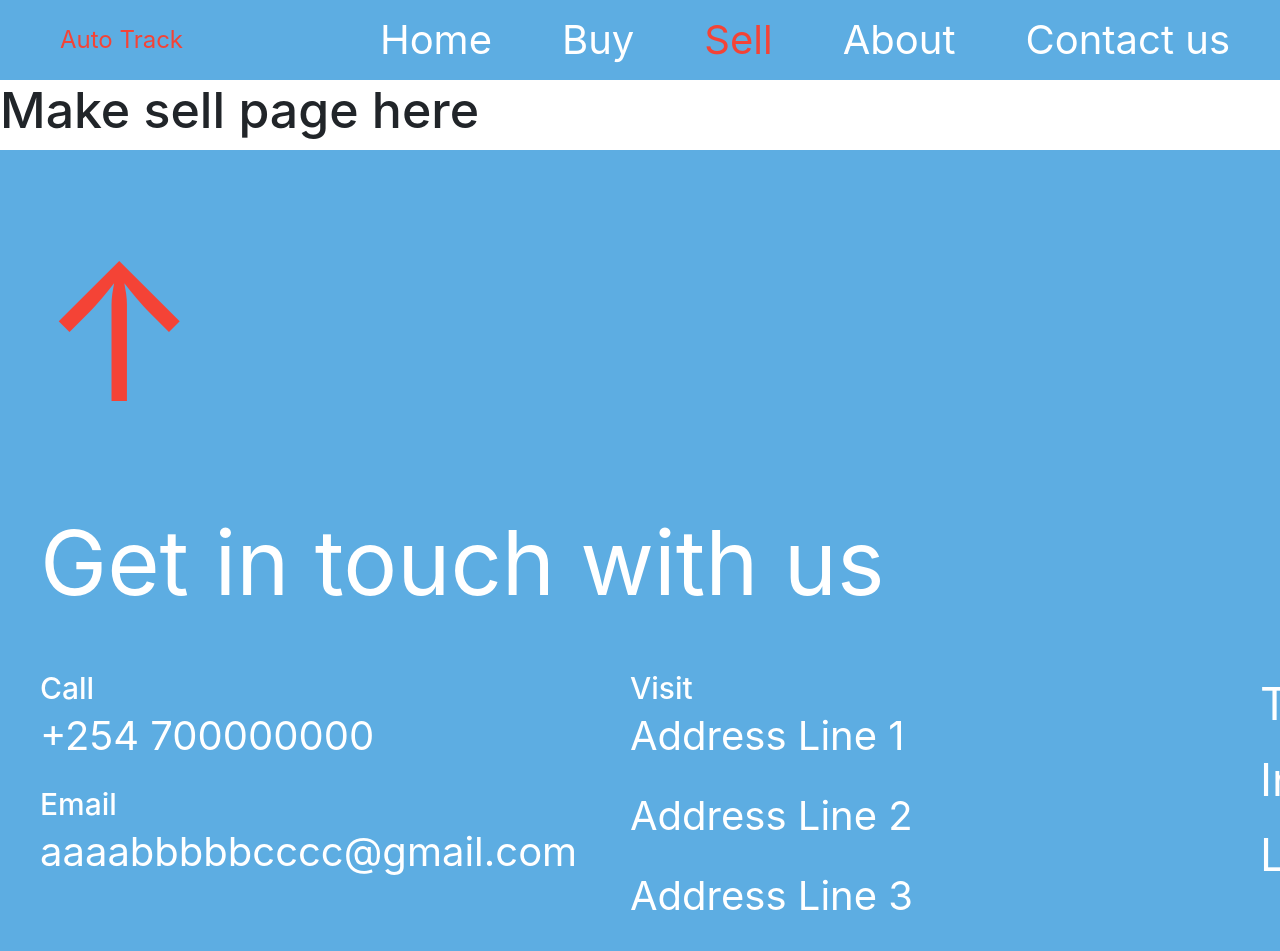
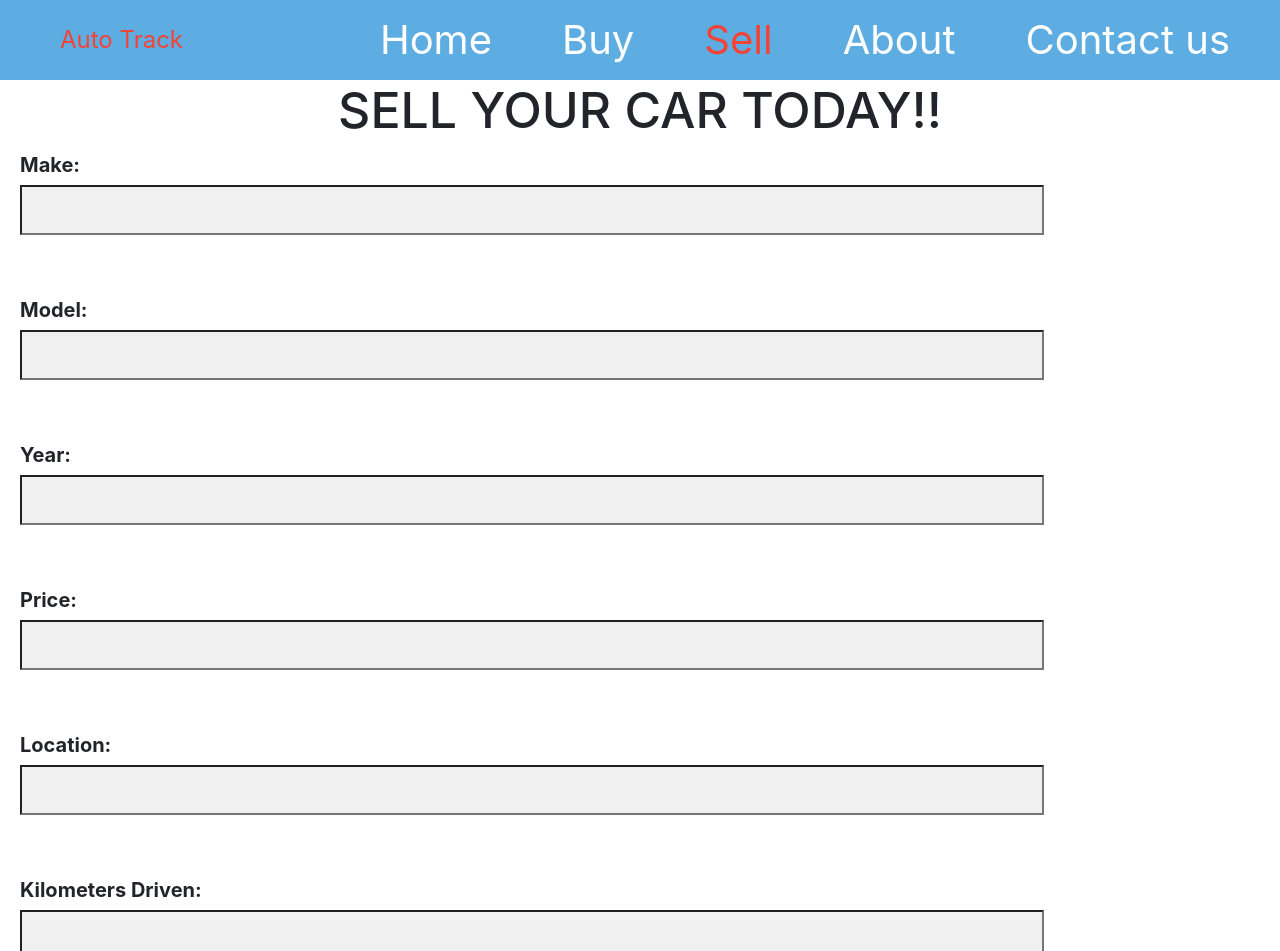
Before and after one commit to barondevke/AutoTrackFinal, a React (Vite) app: page /sell in a window 1280 px wide. Shown: the top 951 px of the page. Built offline with nearby package versions, Linux system fonts and the light colour scheme; no server answers; a web font is replaced by a local one.

Commit message:
added sellpage

```diff
--- a/src/Components/SellPage.jsx
+++ b/src/Components/SellPage.jsx
@@ -1,7 +1,150 @@
-import React from "react";
+import React, { useState } from 'react';
+import { useNavigate } from 'react-router-dom';
 
-export default function SellPage () {
+function SellPage({ cars, setCars }) {
+
+    const navigate = useNavigate();
+
+    const [fuelConsumption, setFuelConsumption] = useState("");
+    const [fuelType, setFuelType] = useState("");
+    const [kmsDriven, setKmsDriven] = useState("");
+    const [location, setLocation] = useState("");
+    const [make, setMake] = useState("");
+    const [model, setModel] = useState("");
+    const [price, setPrice] = useState("");
+    const [transmissionType, setTransmissionType] = useState("");
+    const [type, setType] = useState("");
+    const [url, setUrl] = useState("");
+    const [year, setYear] = useState("");
+
+    function handleFuelConsumptionChange(event) {
+        setFuelConsumption(event.target.value);
+    }
+
+    function handleFuelTypeChange(event) {
+        setFuelType(event.target.value);
+    }
+
+    function handleKmsDrivenChange(event) {
+        setKmsDriven(event.target.value)
+    }
+
+    function handleLocationChange(event) {
+        setLocation(event.target.value)
+    }
+
+    function handleMakeChange(event) {
+        setMake(event.target.value);
+    }
+
+    function handleModelChange(event) {
+        setModel(event.target.value);
+    }
+
+    function handlePriceChange(event) {
+        setPrice(event.target.value)
+    }
+
+    function handleTransmissionTypeChange(event) {
+        setTransmissionType(event.target.value)
+    }
+
+    function handleUrlChange(event) {
+        setUrl(event.target.value)
+    }
+
+    function handleTypeChange(event) {
+        setType(event.target.value)
+    }
+
+    function handleYearChange(event) {
+        setYear(event.target.value)
+    }
+
+    function generateRandomNumber(min, max) {
+        return Math.floor(Math.random() * (max - min + 1)) + min;
+    }
+
+    const handleSubmit = (e) => {
+        e.preventDefault();
+
+        const newCarInfo = {
+            id: generateRandomNumber(9700, 9800),
+            year: year,
+            model: model,
+            make: make,
+            type: type,
+            url: url.toString(),
+            price: price,
+            rating: generateRandomNumber(2, 5),
+            kmsDriven: kmsDriven,
+            fuelConsumption: fuelConsumption + `L/100km`,
+            fuelType: fuelType,
+            location: location,
+            transmissionType: transmissionType,
+            key: generateRandomNumber(9700, 9800),
+        }
+
+        setCars([...cars, newCarInfo])
+
+        navigate(`/buy/${cars.length - 1}`)
+
+        setFuelConsumption("");
+        setFuelType("");
+        setKmsDriven("");
+        setLocation("");
+        setMake("");
+        setModel("");
+        setPrice("");
+        setTransmissionType("");
+        setType("");
+        setUrl("");
+        setYear("");
+
+        console.log(cars);
+    };
+
     return (
-        <h1>Make sell page here</h1>
-    )
+        <div id='formDivCY'>
+            <h1 id='formHeaderCy'>SELL YOUR CAR TODAY!!</h1>
+            <form onSubmit={handleSubmit}>
+                <label className="formLabelCY" htmlFor="make">Make:</label>
+                <input className="formInputCY" type="text" value={make} onChange={handleMakeChange} required /><br /><br />
+
+                <label className="formLabelCY" htmlFor="model">Model:</label>
+                <input className="formInputCY" type="text" value={model} onChange={handleModelChange} required /><br /><br />
+
+                <label className="formLabelCY" htmlFor="year">Year:</label>
+                <input className="formInputCY" type="text" value={year} onChange={handleYearChange} required /><br /><br />
+
+                <label className="formLabelCY" htmlFor="price">Price:</label>
+                <input className="formInputCY" type="number" value={price} onChange={handlePriceChange} required /><br /><br />
+
+                <label className="formLabelCY" htmlFor="location">Location:</label>
+                <input className="formInputCY" type="text" value={location} onChange={handleLocationChange} required /><br /><br />
+
+                <label className="formLabelCY" htmlFor="kmsDriven">Kilometers Driven:</label>
+                <input className="formInputCY" type="number" value={kmsDriven} onChange={handleKmsDrivenChange} required /><br /><br />
+
+                <label className="formLabelCY" htmlFor="transmissionType">Transmission-Type:</label>
+                <input className="formInputCY" type="text" value={transmissionType} onChange={handleTransmissionTypeChange} required /><br /><br />
+
+                <label className="formLabelCY" htmlFor="fuelType">Fuel-Type:</label>
+                <input className="formInputCY" type="text" value={fuelType} onChange={handleFuelTypeChange} required /><br /><br />
+
+                <label className="formLabelCY" htmlFor="fuelConsumption">Fuel Consumption:</label>
+                <input className="formInputCY" type="text" value={fuelConsumption} onChange={handleFuelConsumptionChange} required /><br /><br />
+
+                <label className="formLabelCY" htmlFor="url">Image of car:</label>
+                <input className="formInputCY" type="text" value={url} onChange={handleUrlChange} required /><br /><br />
+
+                <label className="formLabelCY" htmlFor="type">Car Type:</label>
+                <input className="formInputCY" type="text" value={type} onChange={handleTypeChange} required /><br /><br />
+
+                <button type='Submit'>ADD TO AUTOTRACK</button>
+            </form>
+        </div>
+    );
 }
+
+export default SellPage;
```
